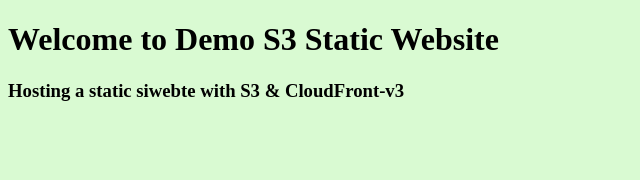
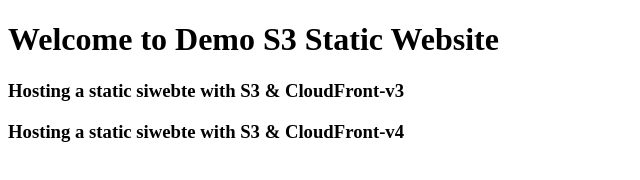
Before and after one commit to pakkeerm/git_demo, a plain HTML site: page index.html in a window 1280 px wide. Shown: the whole page, without its empty margins (0-640 px from the left). Drawn offline with Linux system fonts and the light colour scheme.

Commit message:
Update index.html
color change and committed

```diff
--- a/index.html
+++ b/index.html
@@ -1,8 +1,9 @@
 <!DOCTYPE html>
 <html>
-<body style="background-color:rgb(217, 250, 210);">
+<body style="background-color:yellow);">
 
 <h1>Welcome to Demo S3 Static Website</h1>
 <h3>Hosting a static siwebte with S3 & CloudFront-v3</h3>
+ <h3>Hosting a static siwebte with S3 & CloudFront-v4</h3>
 </body>
 </html>
```
